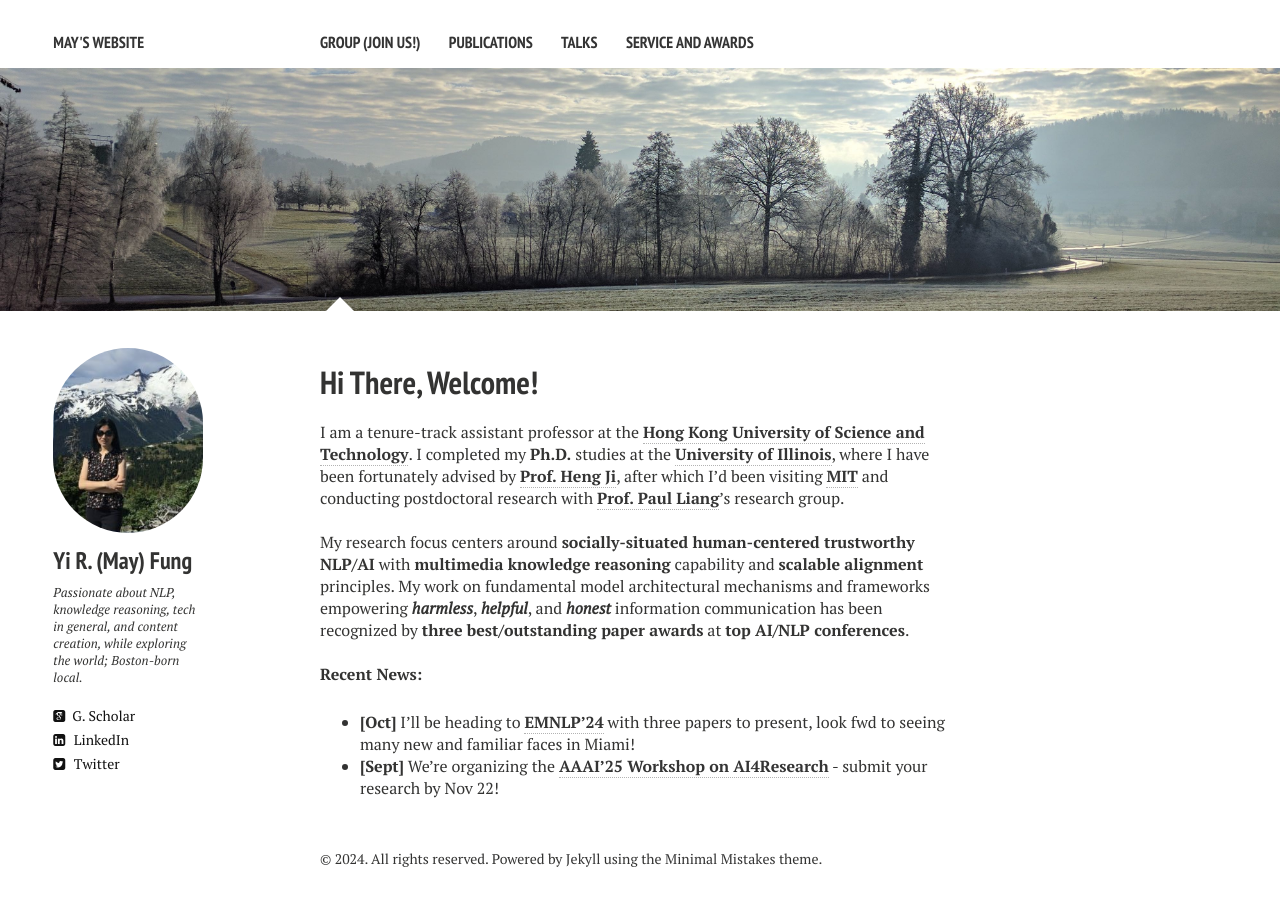
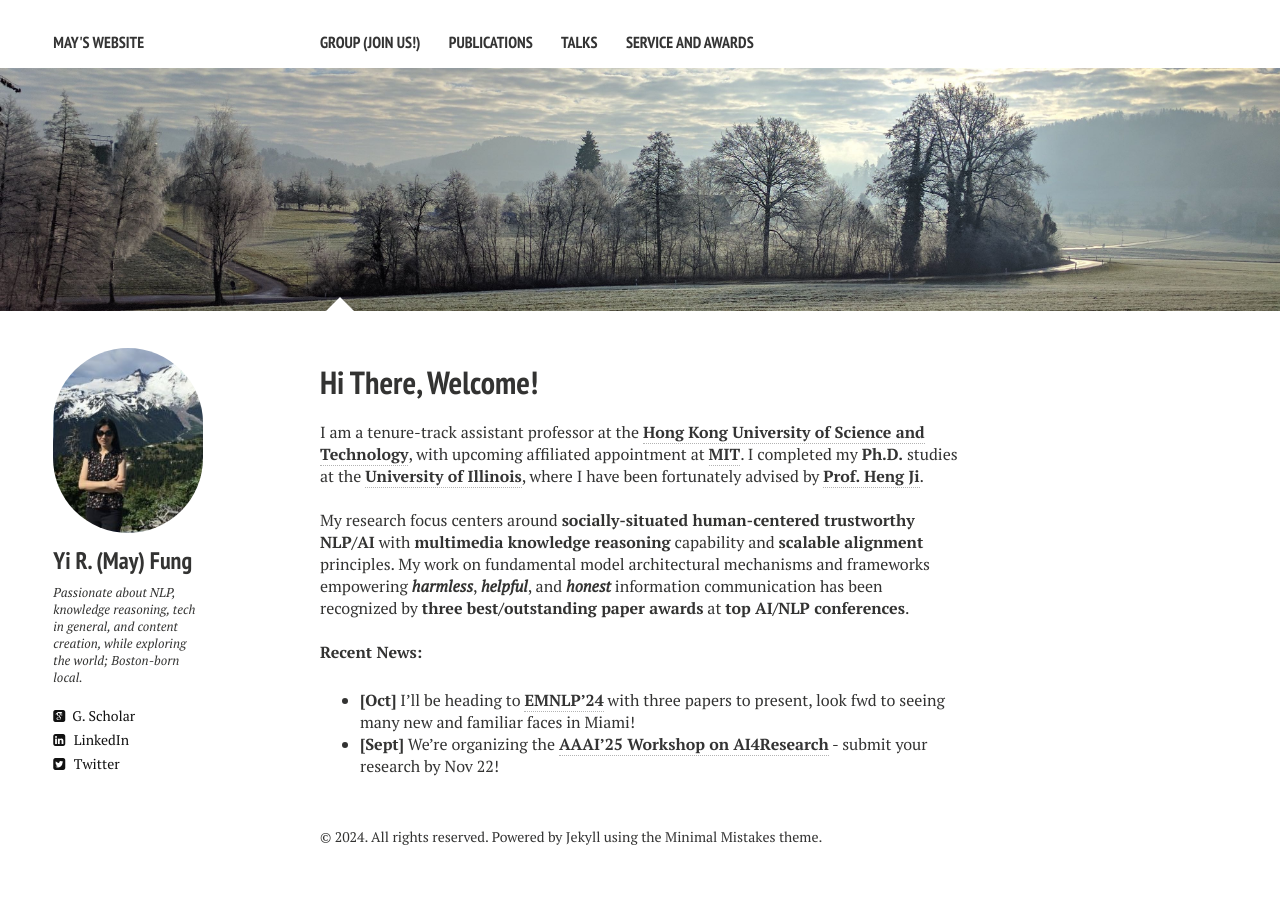
Before and after one commit to mayrfung/mayrfung.github.io, a Jekyll site: the page built from index.md, in a window 1280 px wide. Built offline with Jekyll 4.4.1, drawn with Linux system fonts in a browser that asks for light colours; nearby versions of some CDN libraries.

Commit message:
Update index.md

```diff
--- a/index.md
+++ b/index.md
@@ -7,7 +7,7 @@ image:
   feature: trees.jpg
 ---
 
-I am a tenure-track assistant professor at the <a href="https://cse.hkust.edu.hk/" target="_blank"><b>Hong Kong University of Science and Technology</b></a>. I completed my <b>Ph.D.</b> studies at the <a href="https://cs.illinois.edu/" target="_blank"><b>University of Illinois</b></a>, where I have been fortunately advised by <a href="https://blender.cs.illinois.edu/hengji.html" target="_blank"><b>Prof. Heng Ji</b></a>, after which I'd been visiting <a href="https://www.mit.edu/" target="_blank"><b>MIT</b></a> and conducting postdoctoral research with <a href="https://pliang279.github.io/" target="_blank"><b>Prof. Paul Liang</b></a>'s research group.
+I am a tenure-track assistant professor at the <a href="https://cse.hkust.edu.hk/" target="_blank"><b>Hong Kong University of Science and Technology</b></a>, with upcoming affiliated appointment at <a href="https://www.mit.edu/" target="_blank"><b>MIT</b></a>. I completed my <b>Ph.D.</b> studies at the <a href="https://cs.illinois.edu/" target="_blank"><b>University of Illinois</b></a>, where I have been fortunately advised by <a href="https://blender.cs.illinois.edu/hengji.html" target="_blank"><b>Prof. Heng Ji</b></a>.
 <br><br>
 My research focus centers around <b>socially-situated human-centered trustworthy NLP/AI</b> with <b>multimedia knowledge reasoning</b> capability and <b>scalable alignment</b> principles. My work on fundamental model architectural mechanisms and frameworks empowering <b><i>harmless</i></b>, <b><i>helpful</i></b>, and <i><b>honest</b></i> information communication has been recognized by <b>three best/outstanding paper awards</b> at <b>top AI/NLP conferences</b>.
 
```
